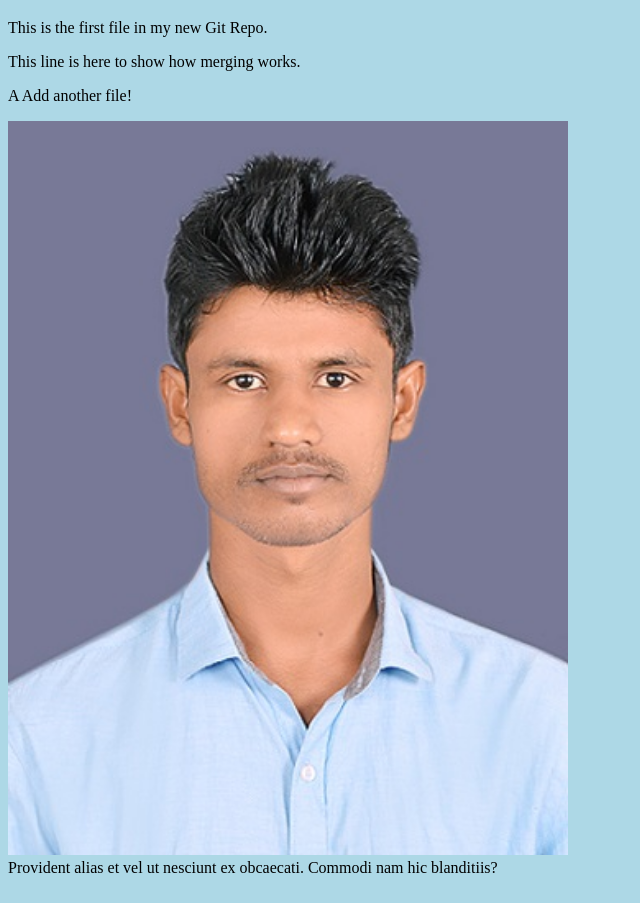
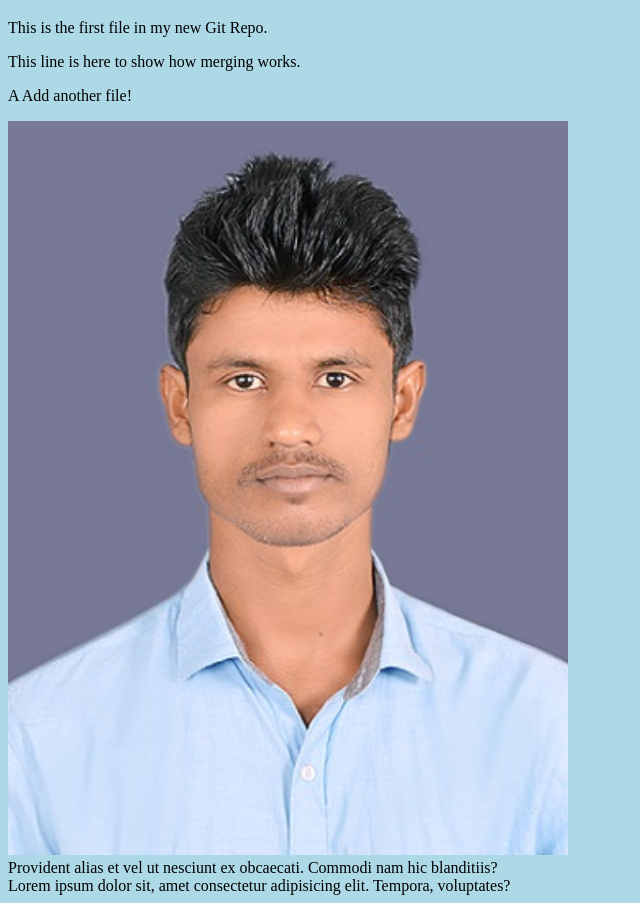
Before and after one commit to Subhashbarela/hello-worldDemo, a plain HTML site: page index.html in a window 1280 px wide. Shown: the part 61-964 px from the top of the page, without its empty margins (0-640 px from the left). Drawn offline with Linux system fonts and the light colour scheme.

Commit message:
addit lorem in index.html

```diff
--- a/index.html
+++ b/index.html
@@ -14,5 +14,6 @@
 <div><img src="/Photo.JPG" alt="Hello World from Space"
     style="width:50%;max-width:560px"></div>
     <div> Provident alias et vel ut nesciunt ex obcaecati. Commodi nam hic blanditiis?</div>
+    <div>Lorem ipsum dolor sit, amet consectetur adipisicing elit. Tempora, voluptates?</div>
 </body>
 </html>
```
